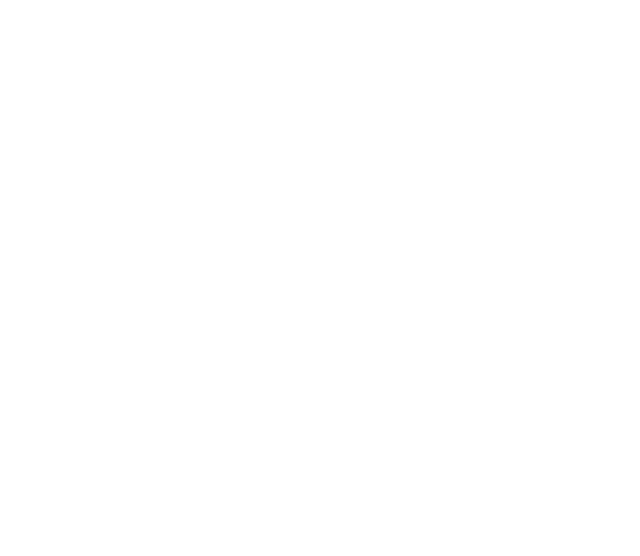
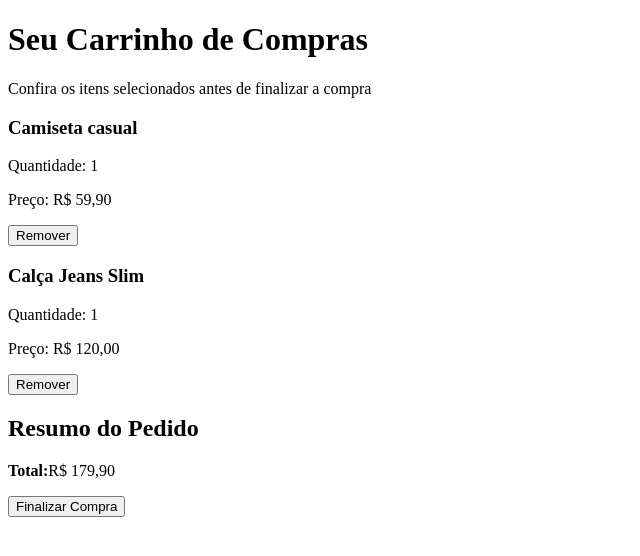
Before and after one commit to trsscaramella-dotcom/ecommerce-roupas-equipe, a plain HTML site: page carrinho.html in a window 1280 px wide. Shown: the whole page, without its empty margins (0-640 px from the left). Drawn offline with Linux system fonts and the light colour scheme.

Commit message:
Cria a estrutura HTML do carrinho

```diff
--- a/carrinho.html
+++ b/carrinho.html
@@ -19,9 +19,34 @@
   </header>
 
   <main class="site-main">
+    <h1>Seu Carrinho de Compras</h1>
+    <p>Confira os itens selecionados antes de finalizar a compra</p>
     <aside class="column column-left" aria-label="Coluna lateral esquerda"></aside>
 
-    <section class="column column-center" aria-label="Conteúdo do carrinho"></section>
+    <section class="column column-center" aria-label="Conteúdo do carrinho">
+       <!-- Lista dos itens do carrinho -->
+        <div class= "carrinho-itens">
+          <article class= "item-carrinho">
+            <h3>Camiseta casual</h3>
+            <p>Quantidade: 1</p>
+            <p>Preço: R$ 59,90</p>
+            <button type="button">Remover</button>
+          </article>
+
+          <article class="item-carrinho">
+            <h3>Calça Jeans Slim</h3>
+            <p>Quantidade: 1</p>
+            <p>Preço: R$ 120,00</p>
+            <button type="button">Remover</button>
+            </article>
+        </div>
+        <!-- Resumo do valor total e botão de compra -->
+         <div class="carrinho-resumo">
+          <h2>Resumo do Pedido</h2>
+          <p><strong>Total:</strong>R$ 179,90</p>
+          <button type="button"> Finalizar Compra</button>
+         </div>
+    </section>
 
     <aside class="column column-right" aria-label="Coluna lateral direita"></aside>
   </main>
```
